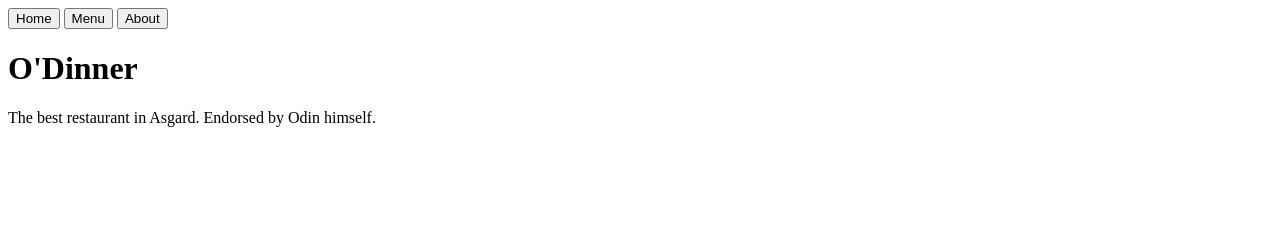
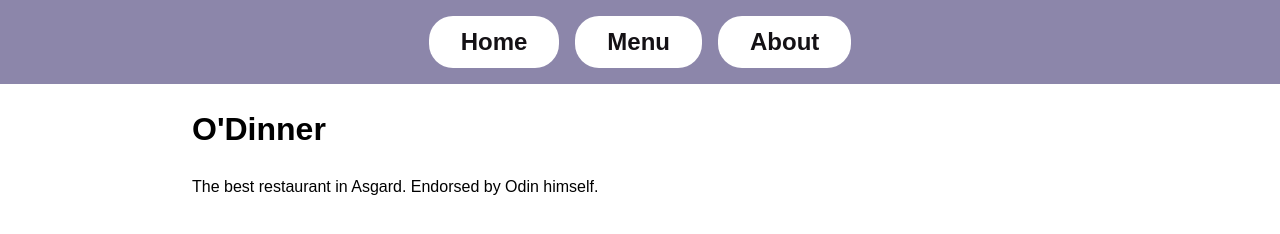
Before and after one commit to MaxLedx/odin-restaurant-page, a website built with webpack: page src/template.html in a window 1280 px wide. Built offline with nearby package versions, Linux system fonts and the light colour scheme; a web font is replaced by a local one.

Commit message:
feat: add basic content and styling

```diff
--- a/src/about.js
+++ b/src/about.js
@@ -2,7 +2,10 @@ export default function (root, document) {
     const container = document.createElement('div');
     const title = document.createElement('h1');
     title.textContent = "About";
+    const descripition = document.createElement('p');
+    descripition.textContent = 'This is where contact info would go.';
 
     container.appendChild(title);
+    container.appendChild(descripition);
     root.appendChild(container);
 }
--- a/src/index.js
+++ b/src/index.js
@@ -1,3 +1,4 @@
+import './style.css';
 import home from './home.js';
 import menu from './menu.js';
 import about from './about.js';
--- a/src/menu.js
+++ b/src/menu.js
@@ -2,7 +2,10 @@ export default function (root, document) {
     const container = document.createElement('div');
     const title = document.createElement('h1');
     title.textContent = "Menu";
+    const descripition = document.createElement('p');
+    descripition.textContent = 'This is where the menu would go.';
 
     container.appendChild(title);
+    container.appendChild(descripition);
     root.appendChild(container);
 }
--- /dev/null
+++ b/src/style.css
@@ -0,0 +1,92 @@
+*,
+*::before,
+*::after {
+    box-sizing: border-box;
+}
+
+body {
+    line-height: 1.5;
+    -webkit-font-smoothing: antialiased;
+}
+
+img,
+picture,
+video,
+canvas,
+svg {
+    display: block;
+    max-width: 100%;
+}
+
+input,
+button,
+textarea,
+select {
+    font: inherit;
+}
+
+p,
+h1,
+h2,
+h3,
+h4,
+h5,
+h6 {
+    overflow-wrap: break-word;
+}
+
+p {
+    text-wrap: pretty;
+}
+
+h1,
+h2,
+h3,
+h4,
+h5,
+h6 {
+    text-wrap: balance;
+}
+
+
+* {
+    font-family: 'Roboto Flex', sans-serif;
+}
+
+body {
+    margin: 0;
+    min-height: 100vh;
+    display: flex;
+    flex-direction: column;
+}
+
+header {
+    background-color: #8C86AA;
+}
+
+button {
+    padding: .5rem 2rem;
+    border: none;
+    border-radius: 1.5rem;
+    background-color: #FFFFFF;
+    color: #141115;
+    font-weight: bold;
+    font-size: 1.5rem;
+}
+
+nav {
+    display: flex;
+    justify-content: center;
+    gap: 1rem;
+    padding: 1rem;
+}
+
+#content {
+    flex: 1;
+    display: flex;
+    justify-content: center;
+}
+
+#content>div {
+    width: 70%;
+}
--- a/src/template.html
+++ b/src/template.html
@@ -2,6 +2,8 @@
 <html lang="en">
 
 <head>
+    <link rel="preconnect" href="https://fonts.bunny.net">
+    <link href="https://fonts.bunny.net/css?family=roboto-flex:400" rel="stylesheet" />
     <meta charset="UTF-8">
     <meta name="viewport" content="width=device-width, initial-scale=1.0">
     <title>O'Dinner</title>
```
